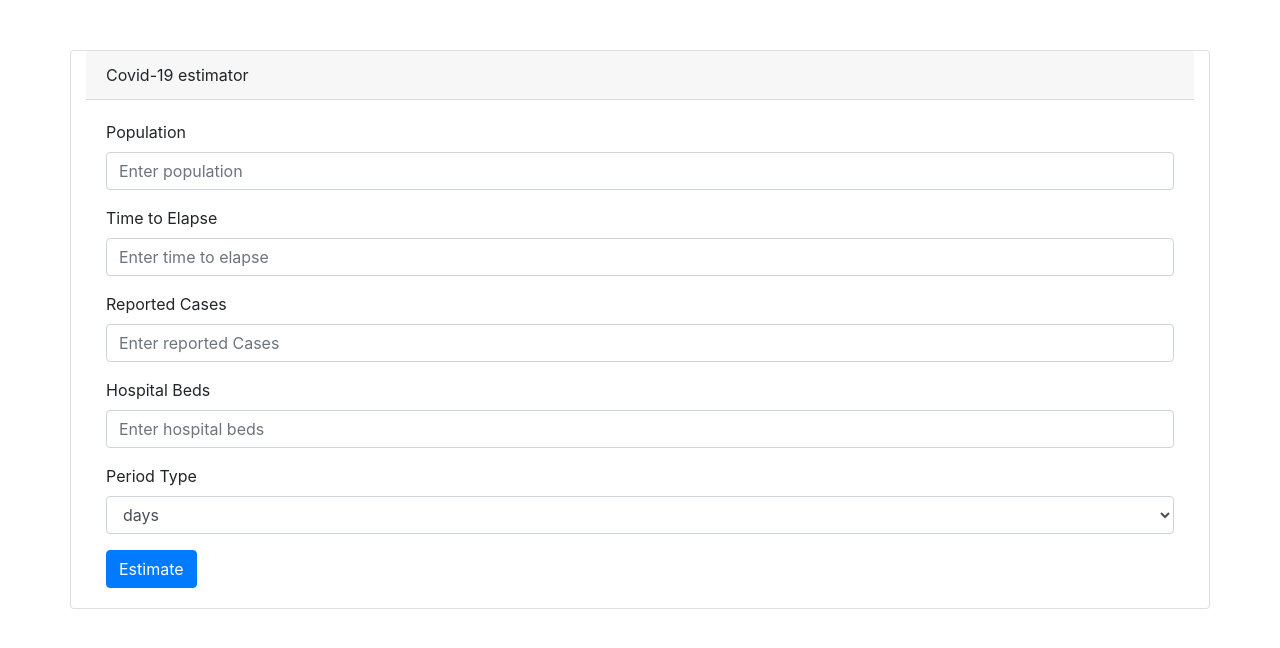
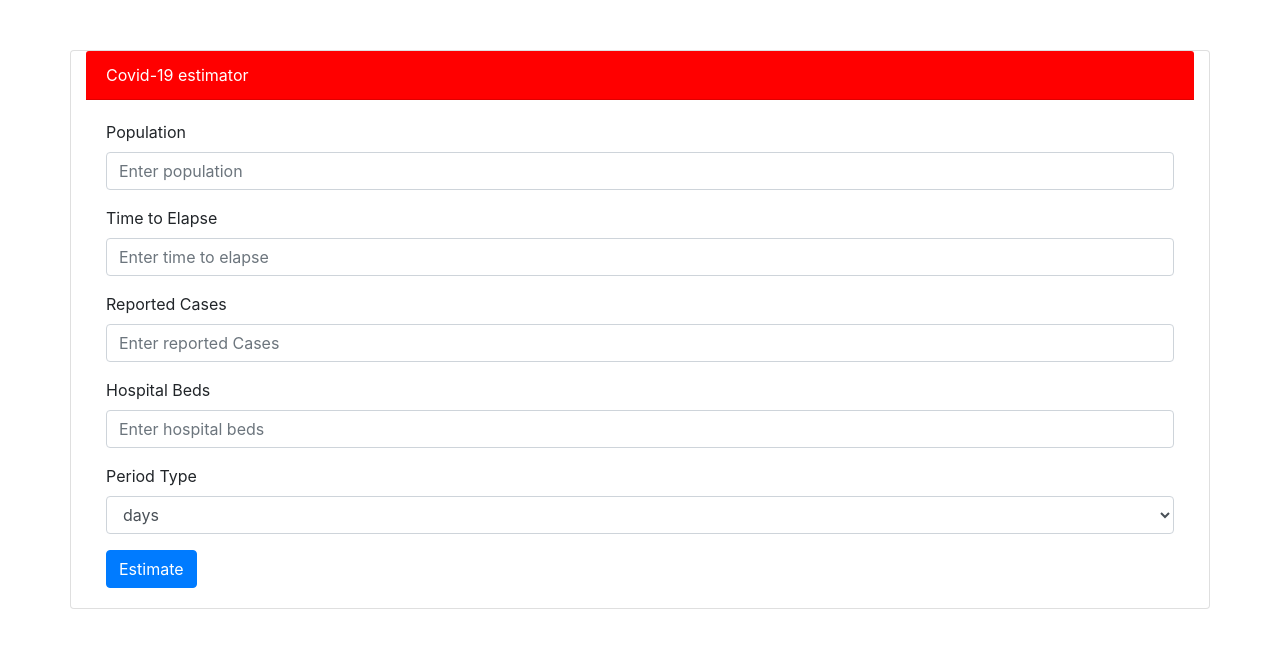
Before and after one commit to achesolo/covid-19, a website: page index.html in a window 1280 px wide. Drawn offline with nearby package versions, Linux system fonts and the light colour scheme.

Commit message:
new changes

```diff
--- a/index.html
+++ b/index.html
@@ -19,7 +19,7 @@
        <div class="container">
         <div class="row">
           <div class="card col-md-12" style="margin-top: 50px;">
-            <div class="card-header">
+            <div class="card-header" style="background:red; color:white">
               Covid-19 estimator
             </div>
             <div class="card-body">
```
